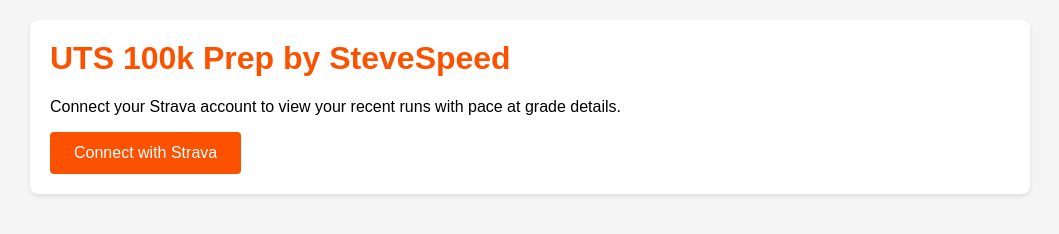
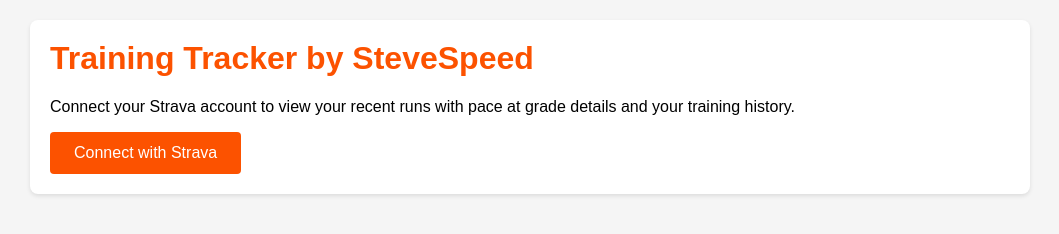
Before and after one commit to steveoswim-cloud/SteveSpeedStatic, a plain HTML site: page index.html in a window 1280 px wide. Shown: the whole page, without its empty margins (110-1169 px from the left). Drawn offline with Linux system fonts and the light colour scheme.

Commit message:
Update index.html

```diff
--- a/index.html
+++ b/index.html
@@ -3,7 +3,7 @@
 <head>
     <meta charset="UTF-8">
     <meta name="viewport" content="width=device-width, initial-scale=1.0">
-    <title>UTS 100k Prep by SteveSpeed</title>
+    <title>Training Tracker by SteveSpeed</title>
     <style>
         body {
             font-family: Arial, sans-serif;
@@ -289,8 +289,8 @@
     <!-- Login Section -->
     <div id="loginSection">
         <div class="card">
-            <h1>UTS 100k Prep by SteveSpeed</h1>
-            <p>Connect your Strava account to view your recent runs with pace at grade details.</p>
+            <h1>Training Tracker by SteveSpeed</h1>
+            <p>Connect your Strava account to view your recent runs with pace at grade details and your training history.</p>
             <div id="loginError" class="error hidden"></div>
             <button onclick="login()">Connect with Strava</button>
         </div>
```
